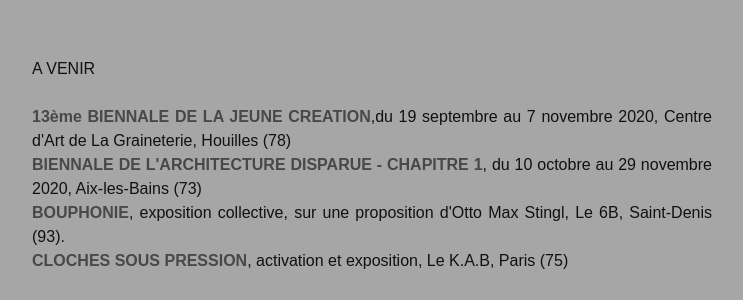
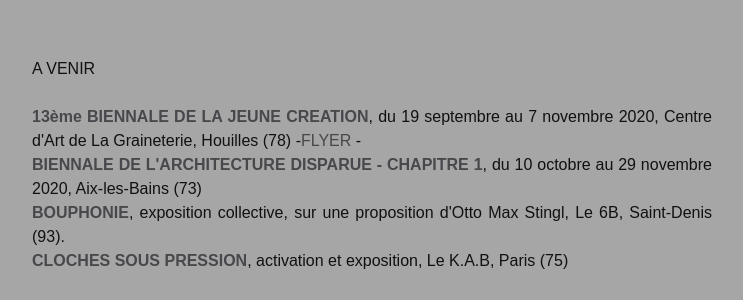
Before and after one commit to Mariecie/Mariecie.github.io, a Jekyll site: the page built from Expositions.md, in a window 1280 px wide and 900 px high. Shown: the part 204-504 px from the top of the window, without its empty margins (268-1011 px from the left). Built offline with Jekyll 4.4.1, drawn with Linux system fonts in a browser that asks for light colours.

Commit message:
Update Expositions.md

```diff
--- a/Expositions.md
+++ b/Expositions.md
@@ -9,7 +9,7 @@ permalink: /expositions/
 <br>
 A VENIR
 <br>
-<br><span style="font-weight: bold;"><a href="#" onclick='window.open("https://lagraineterie.ville-houilles.fr/biennale-de-la-jeune-creation");return false;'>13ème BIENNALE DE LA JEUNE CREATION</a></span>,du 19 septembre au 7 novembre 2020, Centre d'Art de La Graineterie, Houilles (78)
+<br><span style="font-weight: bold;"><a href="#" onclick='window.open("https://lagraineterie.ville-houilles.fr/biennale-de-la-jeune-creation");return false;'>13ème BIENNALE DE LA JEUNE CREATION</a></span>, du 19 septembre au 7 novembre 2020, Centre d'Art de La Graineterie, Houilles (78)  -<a href="#" onclick='window.open("file:///tmp/mozilla_md0/Flyer_BD.pdf");return false;'>FLYER</a> -
 <br><span style="font-weight: bold;"><a href="#" onclick='window.open("https://solariumtournant.com/");return false;'>BIENNALE DE L'ARCHITECTURE DISPARUE - CHAPITRE 1</a></span>, du 10 octobre au 29 novembre 2020, Aix-les-Bains (73)
 <br><span style="font-weight: bold;"><a href="{{ 'images/DP_bouphonie_6B_V2.pdf' | relative_url }}">BOUPHONIE</a></span>, exposition collective, sur une proposition d'Otto Max Stingl, Le 6B, Saint-Denis (93).
 <br><span style="font-weight: bold;"><a href="{{ site.baseurl }}/2015/10/23/Cloches-sous-pression/">CLOCHES SOUS PRESSION</a></span>, activation et exposition, Le K.A.B, Paris (75)
```
